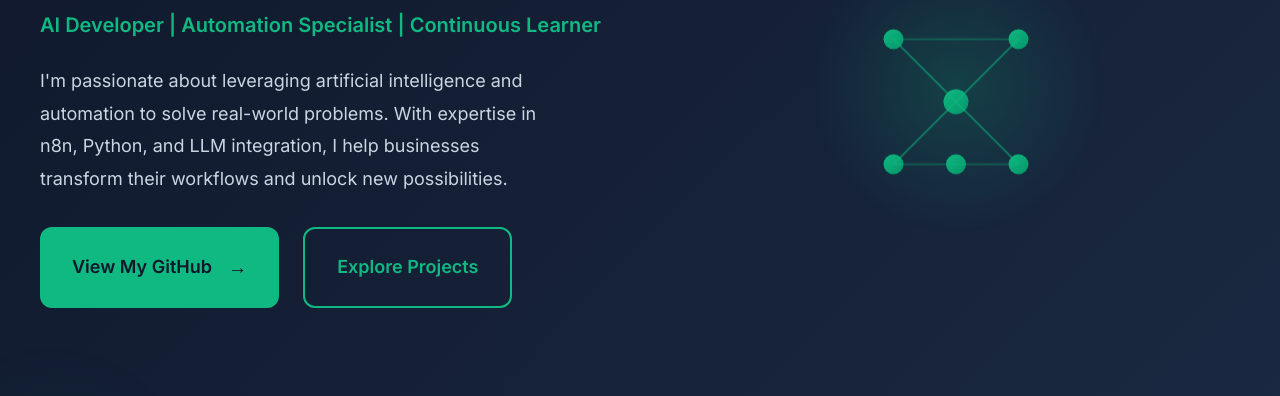
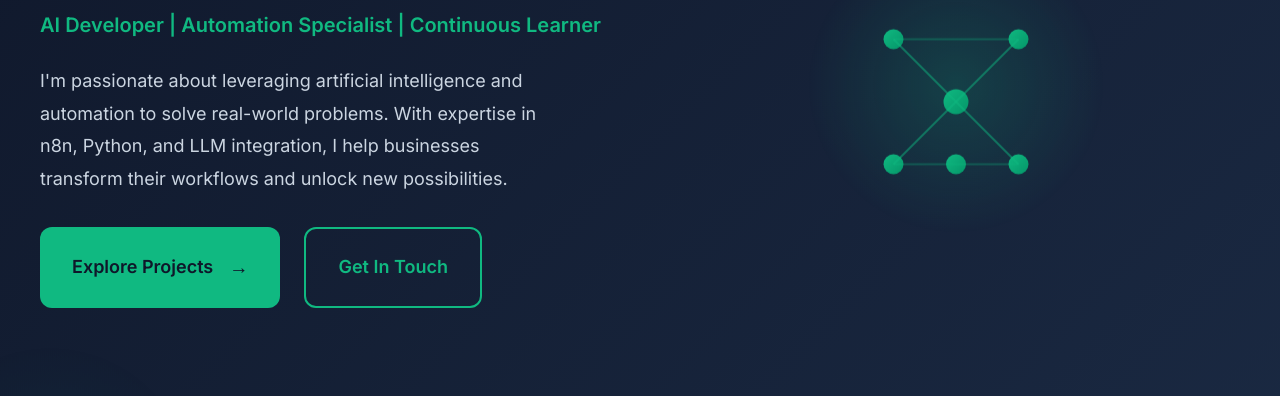
Before and after one commit to ACD-Ken/site, a website: page index.html in a window 1280 px wide. Shown: the part 404-800 px from the top of the page. Drawn offline with Linux system fonts and the light colour scheme.

Commit message:
Remove GitHub button from hero section on index page

```diff
--- a/index.html
+++ b/index.html
@@ -39,8 +39,8 @@
                 <p class="hero-subtitle">AI Developer | Automation Specialist | Continuous Learner</p>
                 <p class="hero-description">I'm passionate about leveraging artificial intelligence and automation to solve real-world problems. With expertise in n8n, Python, and LLM integration, I help businesses transform their workflows and unlock new possibilities.</p>
                 <div class="hero-cta">
-                    <a href="https://github.com/ACD-Ken" target="_blank" class="btn btn-primary">View My GitHub <span class="btn-arrow">→</span></a>
-                    <a href="#projects" class="btn btn-secondary">Explore Projects</a>
+                    <a href="#projects" class="btn btn-primary">Explore Projects <span class="btn-arrow">→</span></a>
+                    <a href="#contact" class="btn btn-secondary">Get In Touch</a>
                 </div>
             </div>
             <div class="hero-visual">
```
